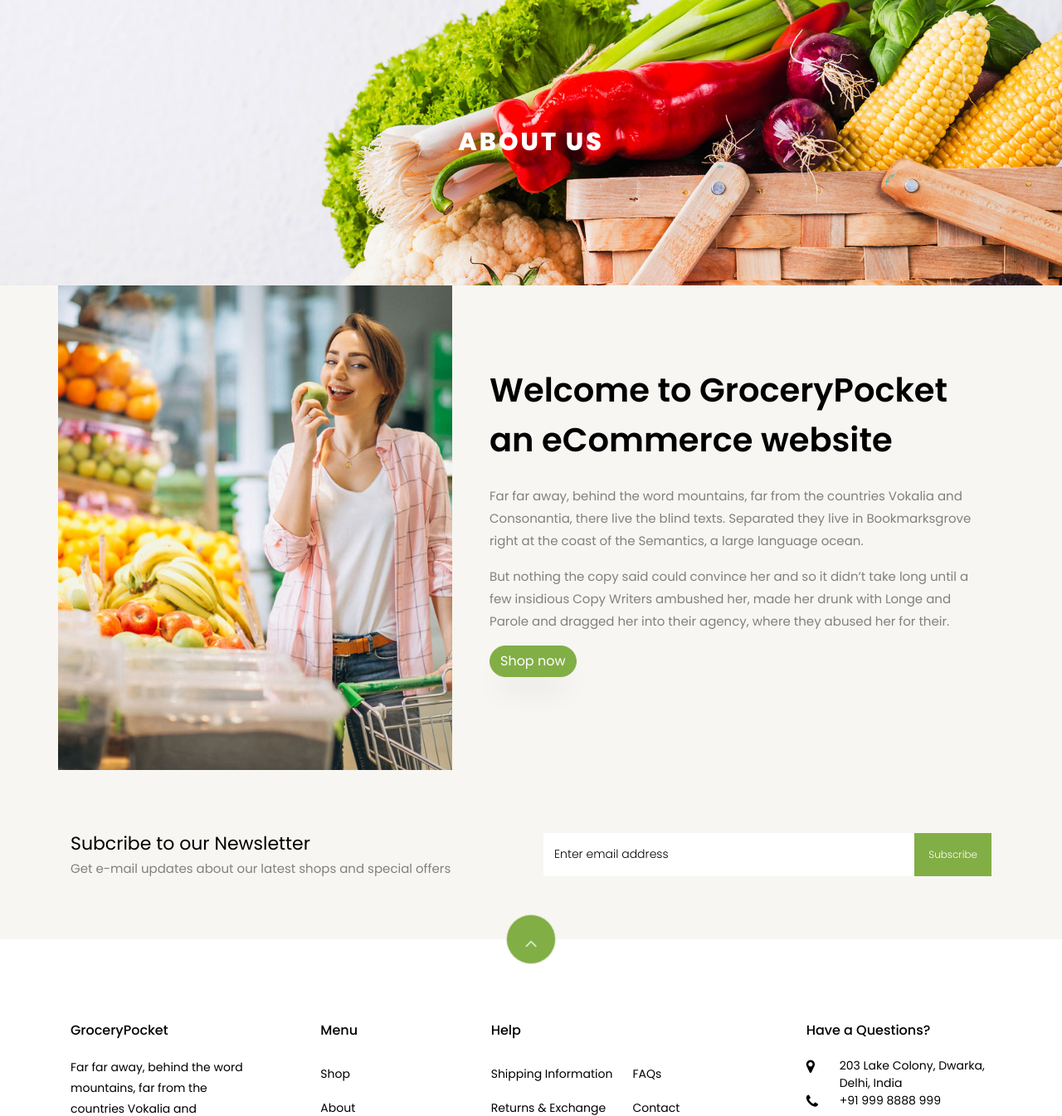
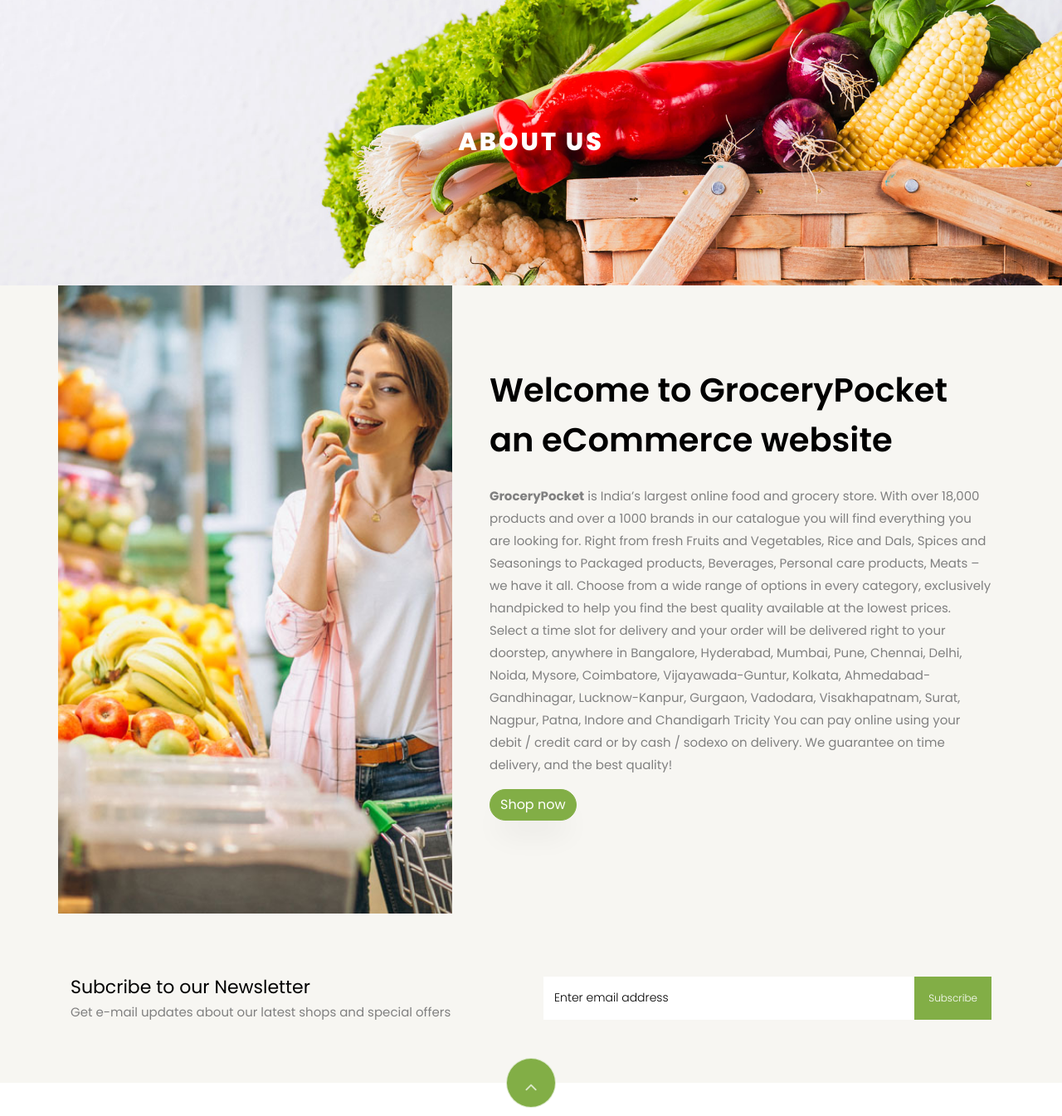
Before and after one commit to pragati21p/Grocery-Shopping-Website, a Django app: page /details/about in a window 1280 px wide. Shown: the part 97-1442 px from the top of the page at 83% size. Run offline with Django 3.2, Linux system fonts and the light colour scheme; some libraries are stand-ins or nearby versions; some web fonts are replaced.

Commit message:
Update about.html

```diff
--- a/templates/details/about.html
+++ b/templates/details/about.html
@@ -25,9 +25,10 @@
 	            </div>
 	          </div>
 	          <div class="pb-md-5">
-	          	<p>Far far away, behind the word mountains, far from the countries Vokalia and Consonantia, there live the blind texts. Separated they live in Bookmarksgrove right at the coast of the Semantics, a large language ocean.</p>
-							<p>But nothing the copy said could convince her and so it didn’t take long until a few insidious Copy Writers ambushed her, made her drunk with Longe and Parole and dragged her into their agency, where they abused her for their.</p>
-							<p><a href="#" class="btn btn-primary">Shop now</a></p>
+			  <p><b>GroceryPocket</b> is India’s largest online food and grocery store. With over 18,000 products and over a 1000 brands in our catalogue you will find everything you are looking for. Right from fresh Fruits and Vegetables, Rice and Dals, Spices and Seasonings to Packaged products, Beverages, Personal care products, Meats – we have it all.
+Choose from a wide range of options in every category, exclusively handpicked to help you find the best quality available at the lowest prices. Select a time slot for delivery and your order will be delivered right to your doorstep, anywhere in Bangalore, Hyderabad, Mumbai, Pune, Chennai, Delhi, Noida, Mysore, Coimbatore, Vijayawada-Guntur, Kolkata, Ahmedabad-Gandhinagar, Lucknow-Kanpur, Gurgaon, Vadodara, Visakhapatnam, Surat, Nagpur, Patna, Indore and Chandigarh Tricity You can pay online using your debit / credit card or by cash / sodexo on delivery.
+We guarantee on time delivery, and the best quality!</p>
+			<p><a href="#" class="btn btn-primary">Shop now</a></p>
 						</div>
 					</div>
 				</div>
```
